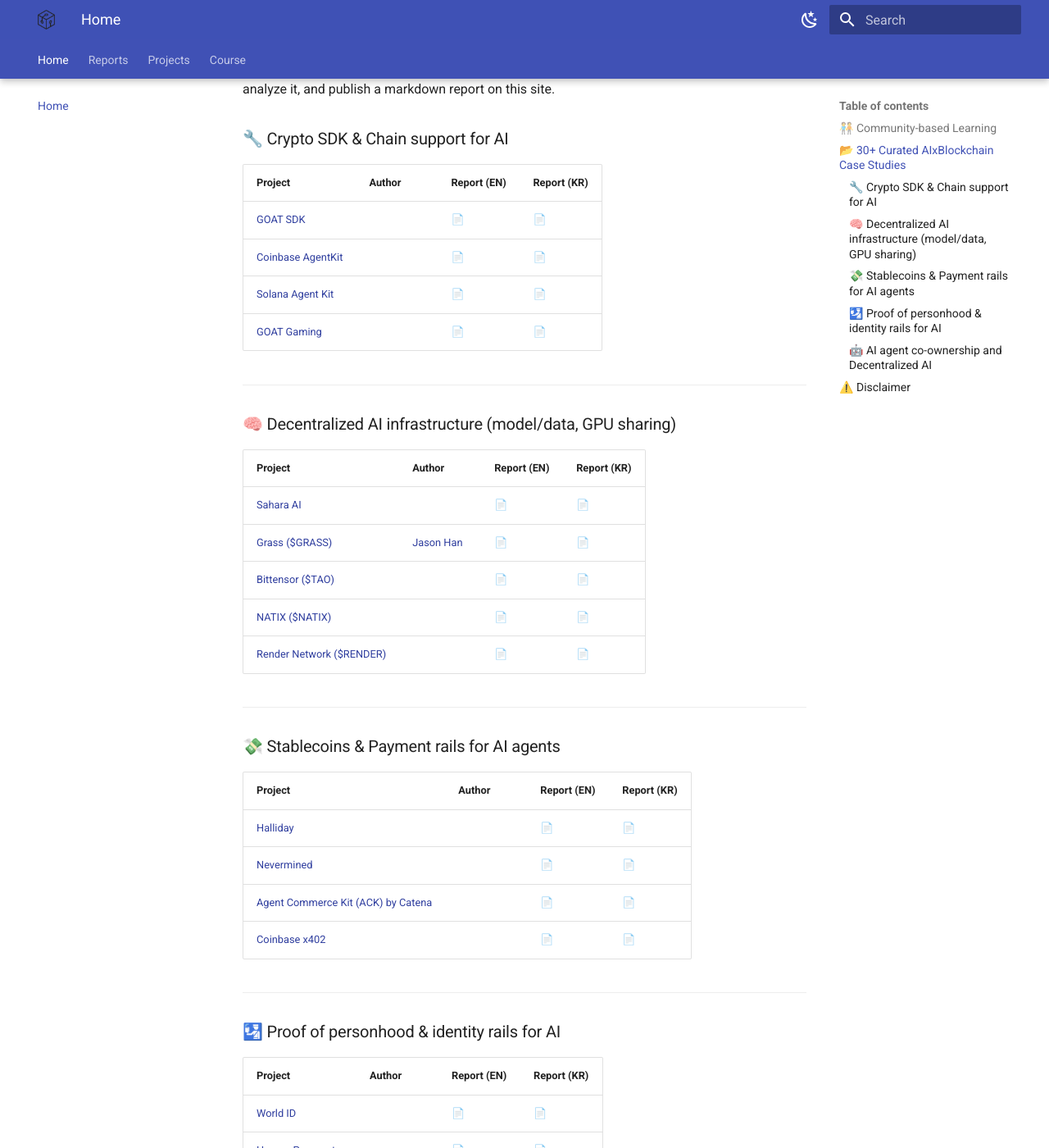
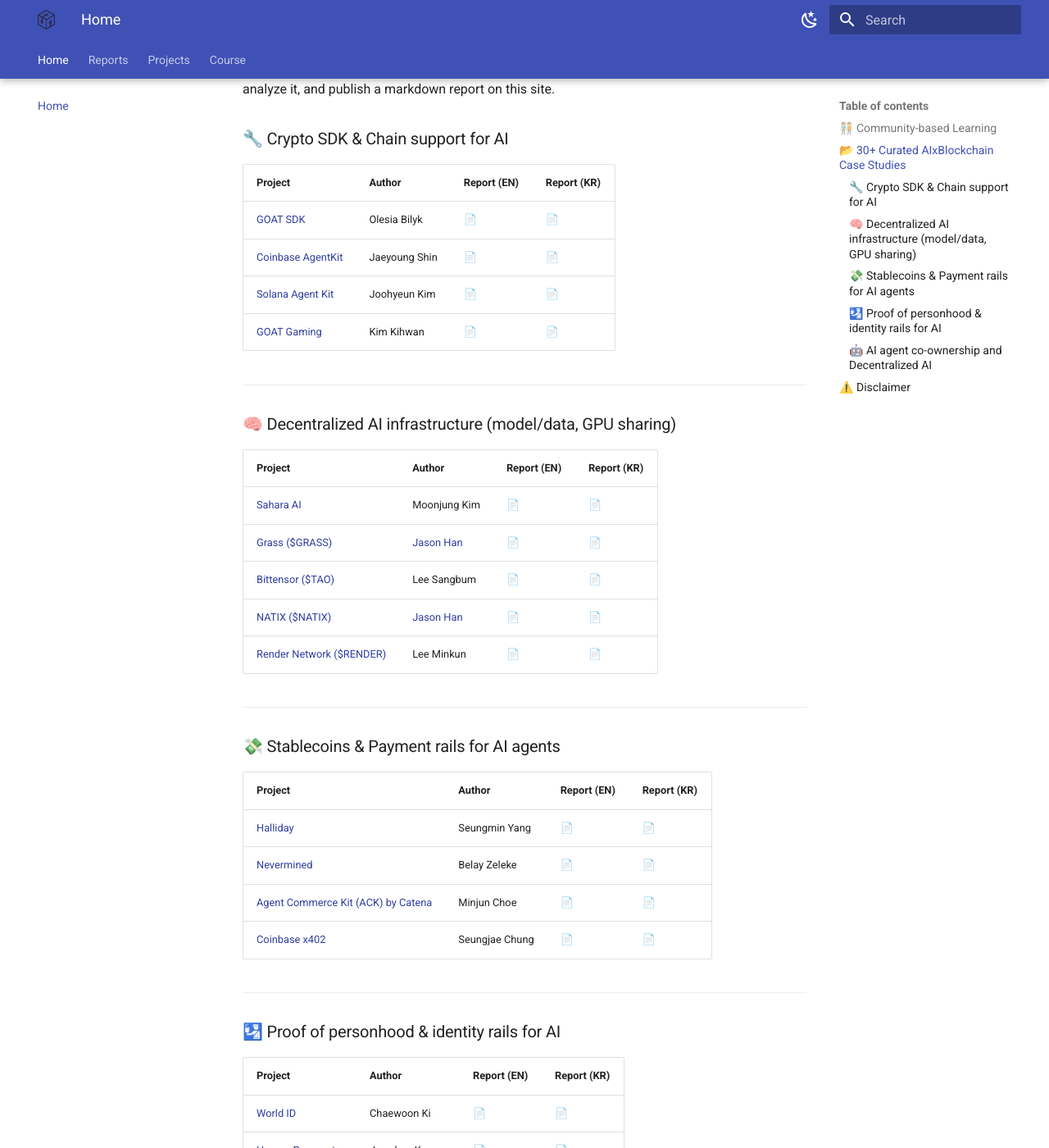
Before and after one commit to web3classdao/kaist2025, an MkDocs documentation site: the page built from docs/index.md, in a window 1280 px wide and 1400 px high, scrolled down 646 px. Shown: the whole window at 82% size. Built offline with MkDocs 1.6.1 and Material for MkDocs 9.7.7, drawn with Linux system fonts in a browser that asks for light colours; some of the changed text lies outside the part shown.

Commit message:
last changed at Aug 20, 2025 9:52 AM, pushed by web3classdao

```diff
--- a/docs/index.md
+++ b/docs/index.md
@@ -14,10 +14,10 @@ AI and blockchain technologies have their own strengths and there are many areas
 
 | Project | Author | Report (EN) | Report (KR) |
 |---------|--------|-------------|-------------|
-| [GOAT SDK](https://github.com/goat-sdk/goat) |  | [📄](./goat/) | [📄](./goat_kr/) |
-| [Coinbase AgentKit](https://www.coinbase.com/developer-platform/products/agentkit) |  | [📄](./coinbase_agentkit/) | [📄](./coinbase_agentkit_kr/) |
-| [Solana Agent Kit](https://github.com/sendaifun/solana-agent-kit) |  | [📄](./solana_agentkit/) | [📄](./solana_agentkit_kr/) |
-| [GOAT Gaming](https://goatgaming.com/) |  | [📄](./goat_gaming/) | [📄](./goat_gaming_kr/) |
+| [GOAT SDK](https://github.com/goat-sdk/goat) | Olesia Bilyk | [📄](/reports/goat/) | [📄](./goat_kr/) |
+| [Coinbase AgentKit](https://www.coinbase.com/developer-platform/products/agentkit) | Jaeyoung Shin | [📄](./reports/coinbase_agentkit/) | [📄](./coinbase_agentkit_kr/) |
+| [Solana Agent Kit](https://github.com/sendaifun/solana-agent-kit) | Joohyeun Kim | [📄](./solana_agentkit/) | [📄](./solana_agentkit_kr/) |
+| [GOAT Gaming](https://goatgaming.com/) | Kim Kihwan | [📄](./goat_gaming/) | [📄](./goat_gaming_kr/) |
 
 ---
 
@@ -25,11 +25,11 @@ AI and blockchain technologies have their own strengths and there are many areas
 
 | Project | Author | Report (EN) | Report (KR) |
 |---------|--------|-------------|-------------|
-| [Sahara AI](https://saharaai.com/) |  | [📄](./saharaai/) | [📄](./saharaai_kr/) |
+| [Sahara AI](https://saharaai.com/) |Moonjung Kim  | [📄](./saharaai/) | [📄](./saharaai_kr/) |
 | [Grass ($GRASS)](https://www.grass.io/) | [Jason Han](https://www.linkedin.com/in/jaesunhan/) | [📄](./grass/) | [📄](./grass_kr/) |
-| [Bittensor ($TAO)](https://docs.bittensor.com/) |  | [📄](./bittensor/) | [📄](./bittensor_kr/) |
-| [NATIX ($NATIX)](https://www.natix.network/) |  | [📄](./natix/) | [📄](./natix_kr/) |
-| [Render Network ($RENDER)](https://renderfoundation.com/whitepaper) |  | [📄](./render/) | [📄](./render_kr/) |
+| [Bittensor ($TAO)](https://docs.bittensor.com/) | Lee Sangbum | [📄](./bittensor/) | [📄](./bittensor_kr/) |
+| [NATIX ($NATIX)](https://www.natix.network/) | [Jason Han](https://www.linkedin.com/in/jaesunhan/) | [📄](./natix/) | [📄](./natix_kr/) |
+| [Render Network ($RENDER)](https://renderfoundation.com/whitepaper) | Lee Minkun | [📄](./render/) | [📄](./render_kr/) |
 
 
 ---
@@ -38,10 +38,10 @@ AI and blockchain technologies have their own strengths and there are many areas
 
 | Project | Author | Report (EN) | Report (KR) |
 |---------|--------|-------------|-------------|
-| [Halliday](https://halliday.xyz/) |  | [📄](./halliday/) | [📄](./halliday_kr/) |
-| [Nevermined](https://docs.nevermined.app/) |  | [📄](./nevermined/) | [📄](./nevermined_kr/) |
-| [Agent Commerce Kit (ACK) by Catena](https://www.agentcommercekit.com/overview/introduction) |  | [📄](./ack_catena/) | [📄](./ack_catena_kr/) |
-| [Coinbase x402](https://www.x402.org/) |  | [📄](./x402/) | [📄](./x402_kr/) |
+| [Halliday](https://halliday.xyz/) | Seungmin Yang | [📄](./halliday/) | [📄](./halliday_kr/) |
+| [Nevermined](https://docs.nevermined.app/) | Belay Zeleke | [📄](./nevermined/) | [📄](./nevermined_kr/) |
+| [Agent Commerce Kit (ACK) by Catena](https://www.agentcommercekit.com/overview/introduction) | Minjun Choe | [📄](./ack_catena/) | [📄](./ack_catena_kr/) |
+| [Coinbase x402](https://www.x402.org/) | Seungjae Chung | [📄](./x402/) | [📄](./x402_kr/) |
 
 ---
 
@@ -49,10 +49,10 @@ AI and blockchain technologies have their own strengths and there are many areas
 
 | Project | Author | Report (EN) | Report (KR) |
 |---------|--------|-------------|-------------|
-| [World ID](https://world.org/world-id) |  | [📄](./worldid/) | [📄](./worldid_kr/) |
-| [Human Passport](https://passport.human.tech/) |  | [📄](./human_passport/) | [📄](./human_passport_kr/) |
-| [Humanity Protocol](https://www.humanity.org/) |  | [📄](./humanity_protocol/) | [📄](./humanity_protocol_kr/) |
-| [BrightID](https://www.brightid.org/) |  | [📄](./brightid/) | [📄](./brightid_kr/) |
+| [World ID](https://world.org/world-id) | Chaewoon Ki | [📄](./worldid/) | [📄](./worldid_kr/) |
+| [Human Passport](https://passport.human.tech/) | Jaewhan Kang | [📄](./human_passport/) | [📄](./human_passport_kr/) |
+| [Humanity Protocol](https://www.humanity.org/) | Cho Youngjoon | [📄](./humanity_protocol/) | [📄](./humanity_protocol_kr/) |
+| [BrightID](https://www.brightid.org/) | Junhyeong Jeon | [📄](./brightid/) | [📄](./brightid_kr/) |
 
 
 ---
@@ -61,10 +61,10 @@ AI and blockchain technologies have their own strengths and there are many areas
 
 | Project | Author | Report (EN) | Report (KR) |
 |---------|--------|-------------|-------------|
-| [Virtuals Protocol (VIRTUAL)](https://virtuals.io/) |  | [📄](./virtuals/) | [📄](./virtuals_kr/) |
-| [ElizaOS](https://www.elizaos.ai/) |  | [📄](./elizaos/) | [📄](./elizaos_kr/) |
-| [Kaito](https://kaito.ai/) |  | [📄](./kaito/) | [📄](./kaito_kr/) |
-| [Phala Network](https://phala.network/ai) |  | [📄](./phala/) | [📄](./phala_kr/) |
+| [Virtuals Protocol (VIRTUAL)](https://virtuals.io/) | Jihyun Yoo | [📄](./virtuals/) | [📄](./virtuals_kr/) |
+| [ElizaOS](https://www.elizaos.ai/) | Joonseok Lee | [📄](./elizaos/) | [📄](./elizaos_kr/) |
+| [Kaito](https://kaito.ai/) | Jimin Park | [📄](./kaito/) | [📄](./kaito_kr/) |
+| [Phala Network](https://phala.network/ai) | Kim Jinhwan | [📄](./phala/) | [📄](./phala_kr/) |
 
 
 ---
```
